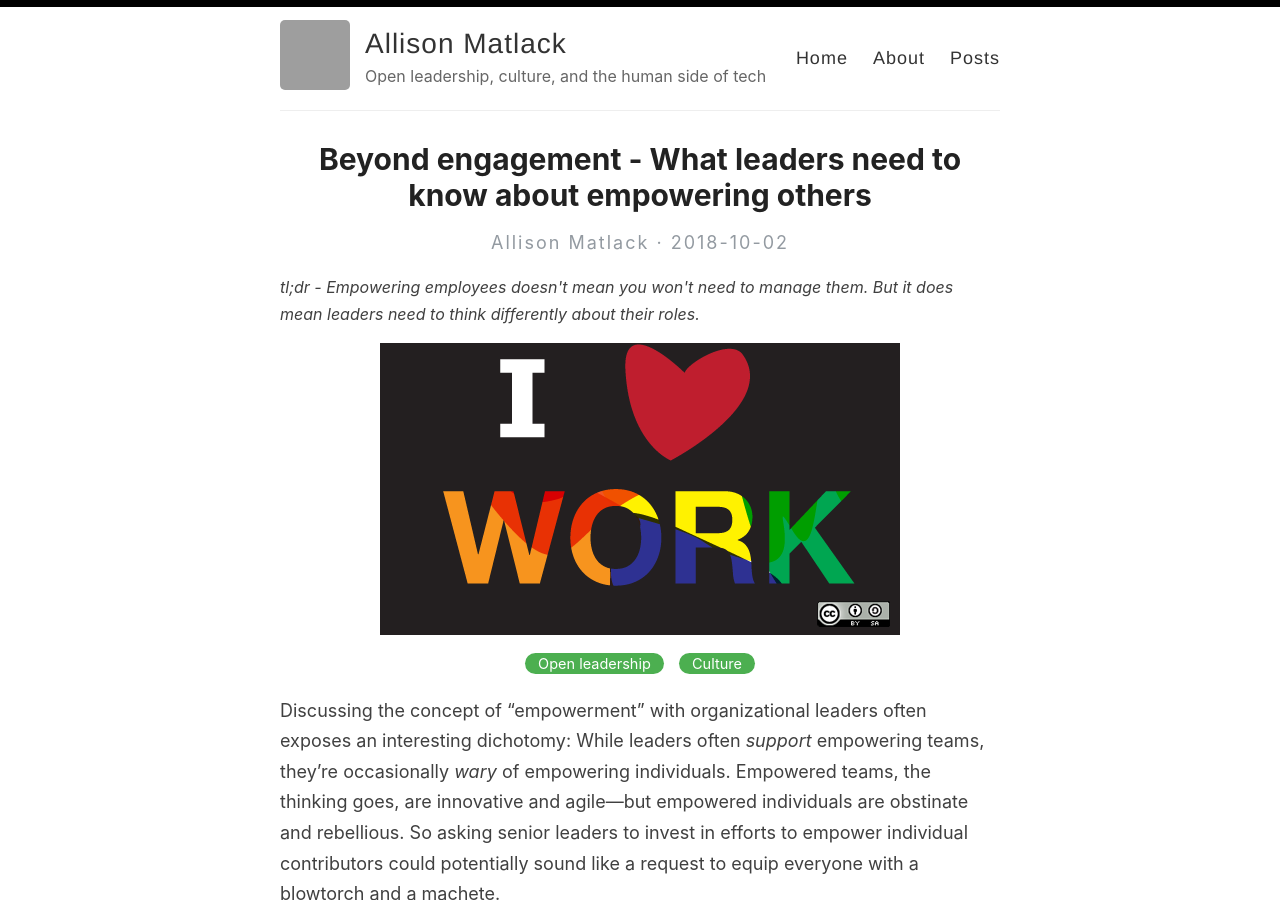
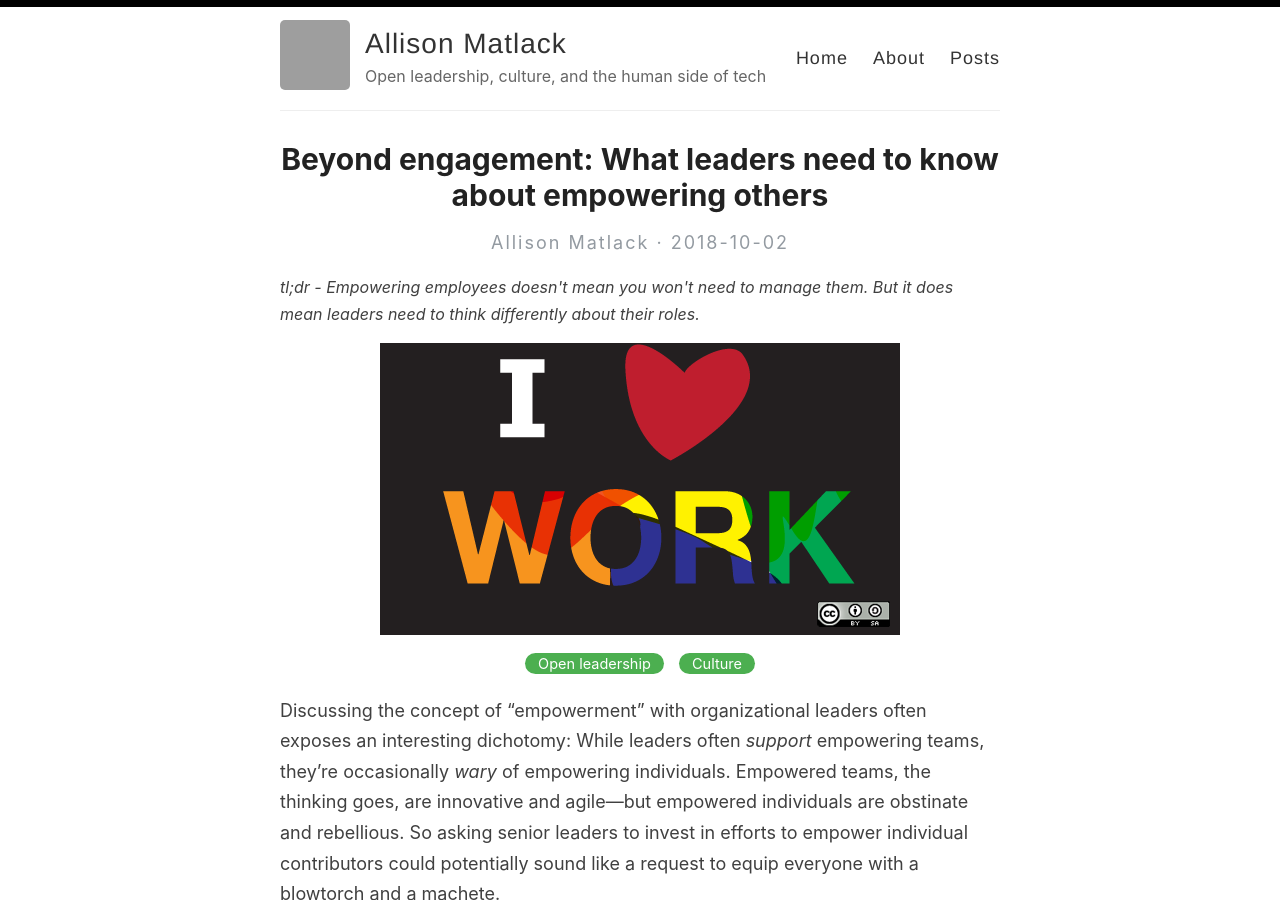
Before and after one commit to amatlack/amatlack.github.io, a Jekyll site: the page built from _posts/2018-10-02-understanding-engagement-empowerment.md, in a window 1280 px wide and 900 px high. Built offline with Jekyll 4.4.1, drawn with Linux system fonts in a browser that asks for light colours; grey boxes are pictures that could not be loaded.

```diff
--- a/_posts/2018-10-02-understanding-engagement-empowerment.md
+++ b/_posts/2018-10-02-understanding-engagement-empowerment.md
@@ -1,6 +1,6 @@
 ---
 layout: post
-title: Beyond engagement - What leaders need to know about empowering others
+title: "Beyond engagement: What leaders need to know about empowering others"
 description: Empowering employees doesn't mean you won't need to manage them. But it does mean leaders need to think differently about their roles.
 image: /images/opensource-lovework.jpg
 categories: [Open leadership, Culture]
```
